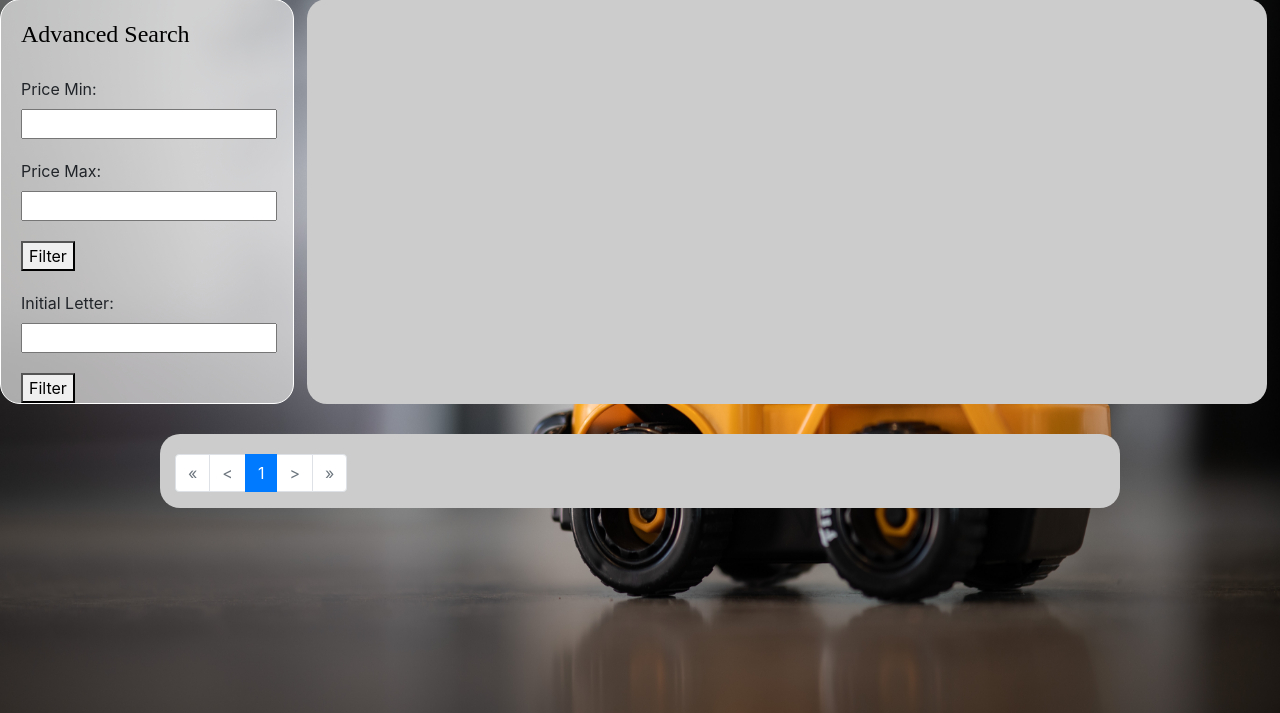
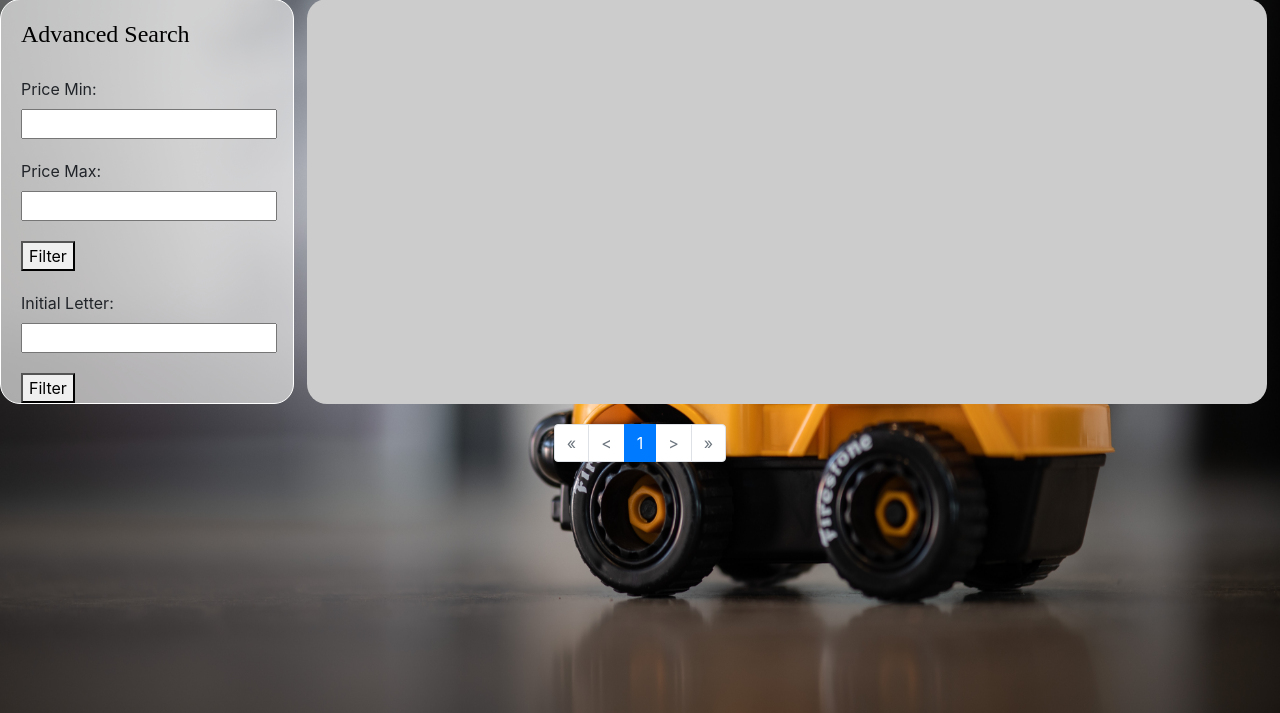
Before and after one commit to rz871256465/soloassessment, a Django app: page /shoppingindex/ in a window 1280 px wide. Shown: the part 87-800 px from the top of the page. Run offline with Django 4.2, Linux system fonts and the light colour scheme; the visitor is signed in with stand-in values (Sample User, id 1); data that the repository does not hold is empty; some libraries are stand-ins or nearby versions.

Commit message:
fix some style in shopping index

```diff
--- a/shopping/templates/shopping/shopping_index.html
+++ b/shopping/templates/shopping/shopping_index.html
@@ -141,8 +141,8 @@
         {% endfor %}
       </div>
     </div>
-<div class="container">
-  <ul class="pagination">
+<div  style="display:flex; justify-content:center; margin-top: 20px; ">
+  <ul class="pagination" >
     {% if page_obj.has_previous %}
       <li class="page-item"><a class="page-link" href="?page=1{% if query %}&query={{ query }}{% endif %}">&laquo;</a></li>
       <li class="page-item"><a class="page-link" href="?page={{ page_obj.previous_page_number }}{% if query %}&query={{ query }}{% endif %}">&lt;</a></li>
```
